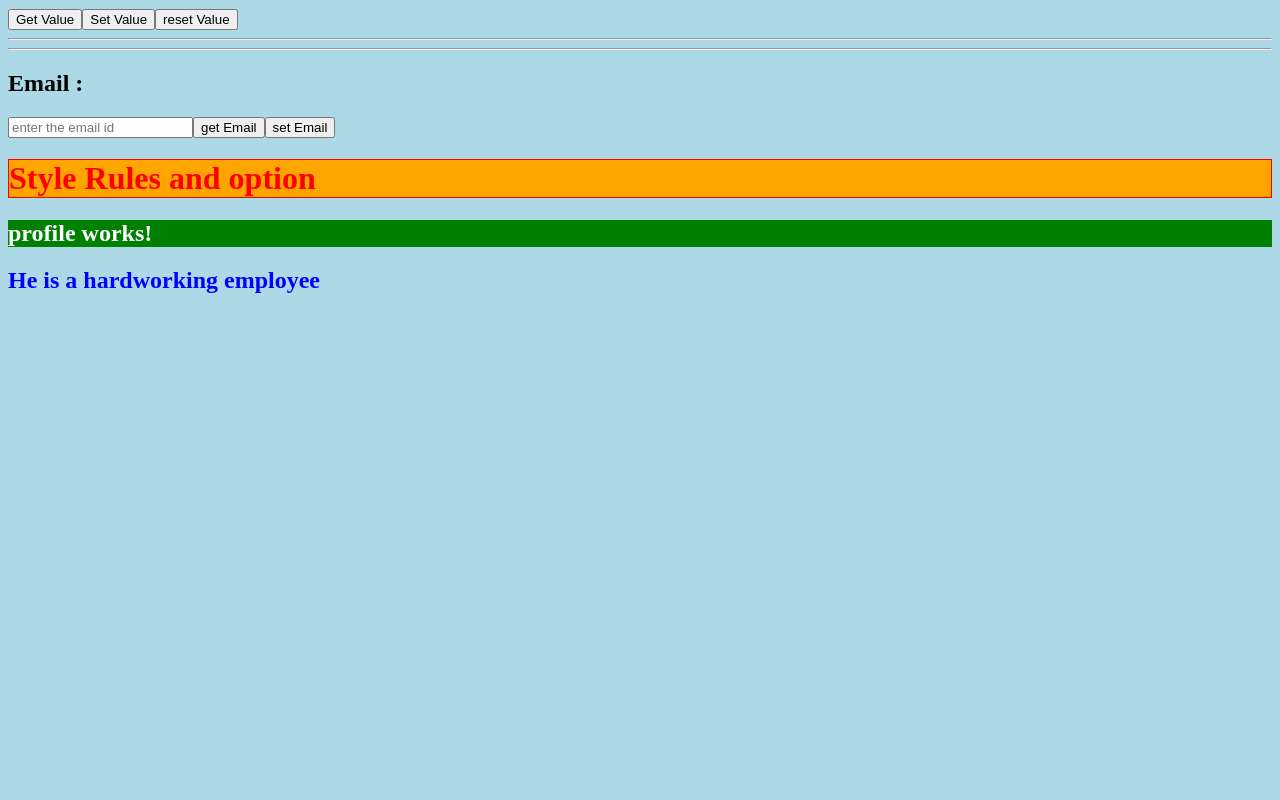
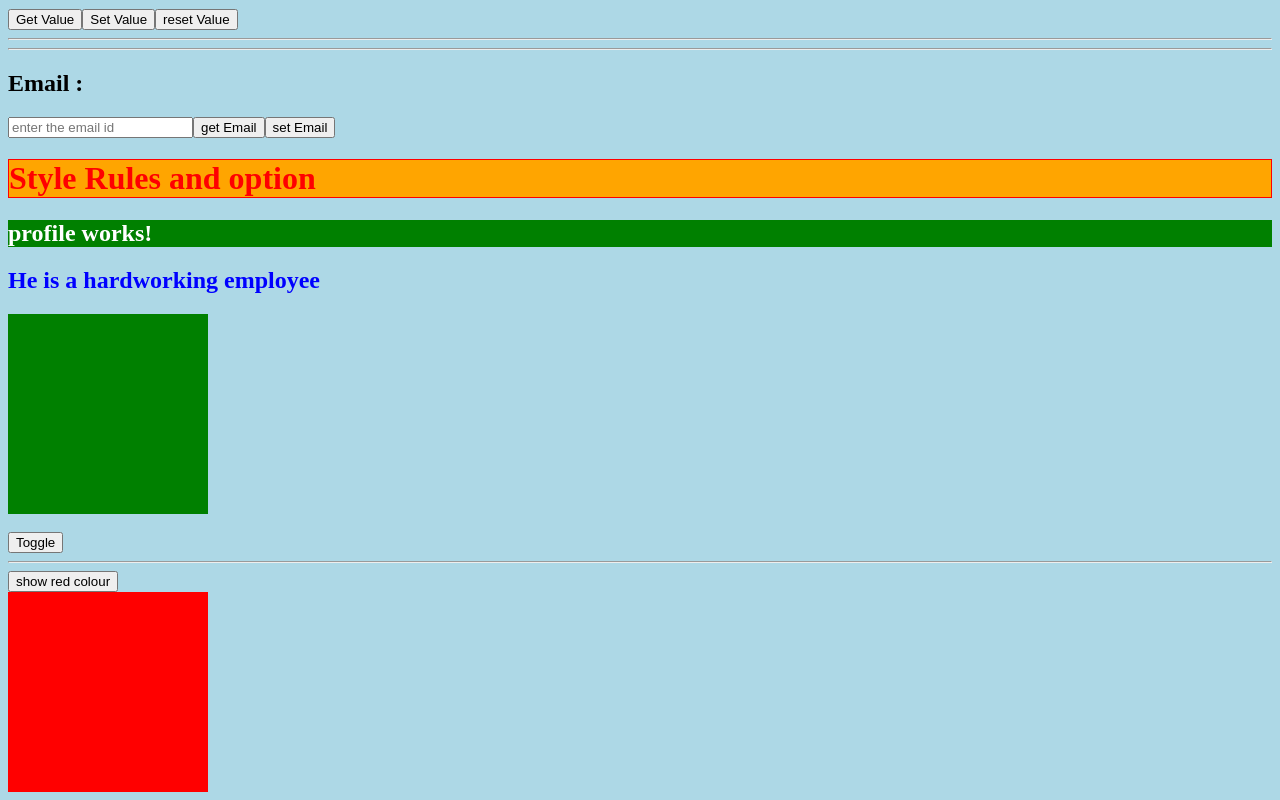
Before and after one commit to Ranjeetkr715/Angular_Concept, an Angular app in the folder angular-concept-tut/: page / in a window 1280 px wide. Shown: the part 1133-1933 px from the top of the page. Before the commit the page ends 1447 px from the top, so only its background shows below. Built offline with nearby package versions, Linux system fonts and the light colour scheme.

Commit message:
Angular if-else in angular 19

```diff
--- a/angular-concept-tut/src/app/app.component.html
+++ b/angular-concept-tut/src/app/app.component.html
@@ -82,3 +82,25 @@
 
 <!-- Inline style  -->
 <h2 style="color : blue">He is a hardworking employee</h2>
+
+<!--if in angular 19-->
+@if(displayimage){
+ <div style="width : 200px; height : 200px; background-color :green;">
+
+ </div>
+}
+<br>
+<button (click)="hiddenToggle()">Toggle</button>
+
+<b><hr></b>
+<!--if-else in angular 19-->
+<button (click)="colorChangeToggle()">{{toggleColour ? 'show red colour':'show orange colour'}}</button>
+
+@if(toggleColour){
+  <div style="width:200px;height:200px;background-color:red;">
+  </div>
+}
+@else{
+<div style="width:200px;height:200px;background-color:orange;">
+</div>
+}
--- a/angular-concept-tut/src/app/app.component.ts
+++ b/angular-concept-tut/src/app/app.component.ts
@@ -98,6 +98,17 @@ export class AppComponent {
      this.email='default@gmail.com';
      }
 
+/*   if in angular 19 */
+    displayimage =true;
 
+   hiddenToggle(){
+     this.displayimage= !this.displayimage;
+     }
 
+  /*   if-else in angular 19 */
+    toggleColour= true
+    colorChangeToggle(){
+      this.toggleColour= !this.toggleColour;
+      console.log(this.toggleColour)
+      }
 }
```
